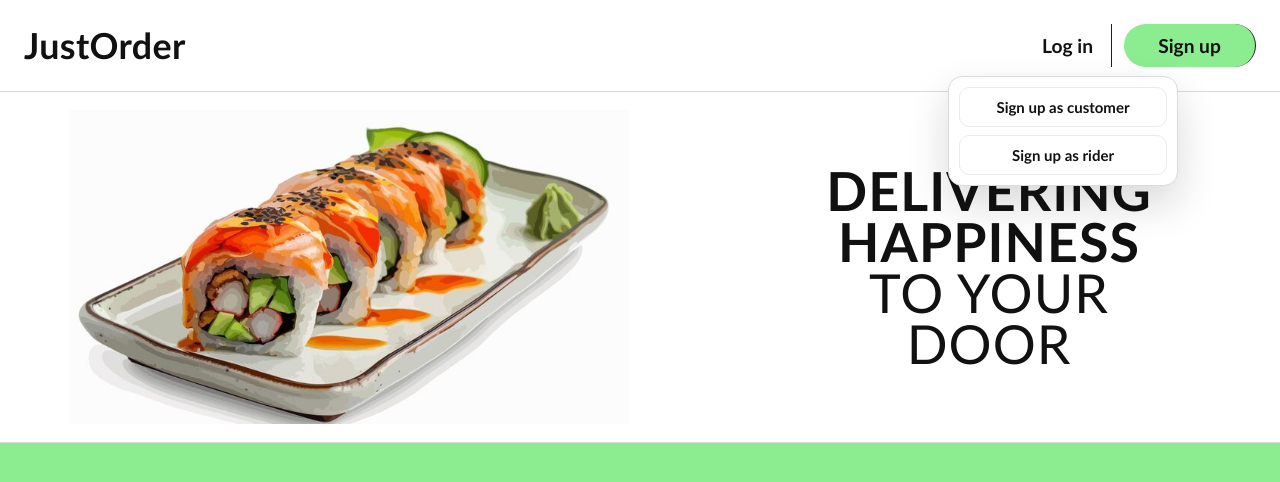
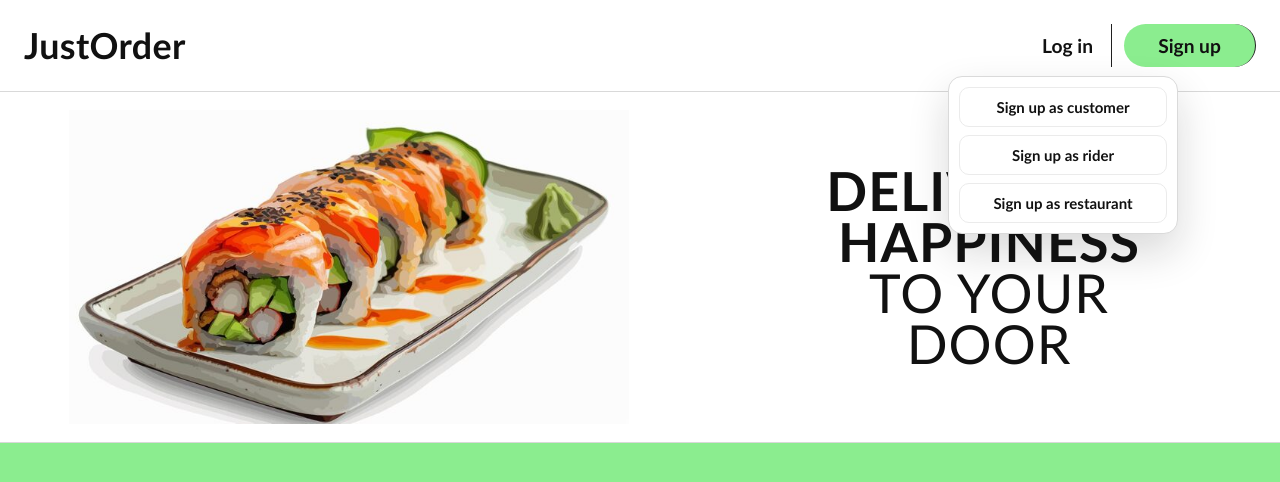
Before and after one commit to BSPQ25-26/BSPQ26-E5, a React (Create React App) app in the folder frontend/: page / in a window 1280 px wide. Both pictures are taken after a click on the button "Sign up". Shown: the top 482 px of the page. Built offline with nearby package versions, Linux system fonts and the light colour scheme.

Commit message:
Add restaurant sign-up option to home page dropdown

```diff
--- a/frontend/src/pages/Home.jsx
+++ b/frontend/src/pages/Home.jsx
@@ -105,6 +105,13 @@ function Home() {
                                     >
                                         Sign up as rider
                                     </Link>
+                                    <Link
+                                        to="/register-restaurant"
+                                        className="dropdown-link"
+                                        onClick={() => setIsSignUpOpen(false)}
+                                    >
+                                        Sign up as restaurant
+                                    </Link>
                                 </div>
                             )}
 
```
Also changed, not shown: 1 other file (tests, documents, lock files or other folders).
